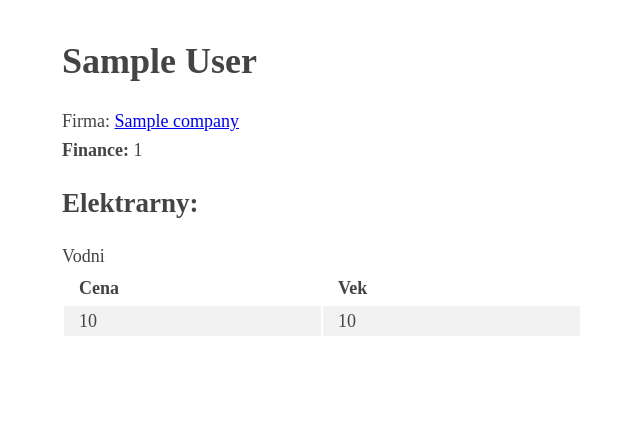
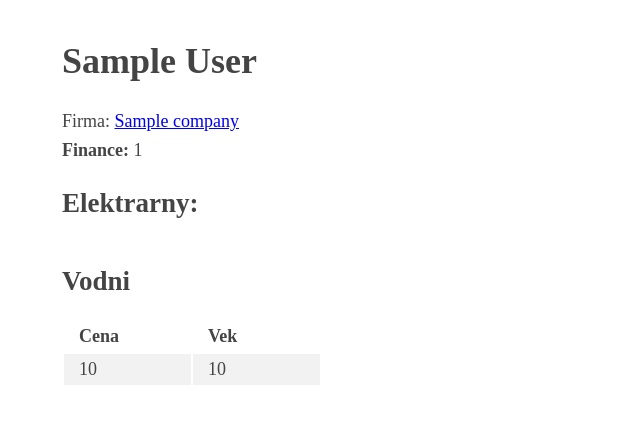
Before and after one commit to SafarRadim/powerplants, a Flask app: page /powerplants/users/1 in a window 1280 px wide. Shown: the top 424 px of the page, without its empty margins (253-893 px from the left). Run offline with Flask 2, Linux system fonts and the light colour scheme; tables that the repository leaves empty hold one stand-in row (values such as "Sample post").

Commit message:
user.html powerplant list update to match company.html

```diff
--- a/flaskr/templates/powerplants/user.html
+++ b/flaskr/templates/powerplants/user.html
@@ -12,19 +12,28 @@
 
     {% if count != 0 %}
     <h2> Elektrarny: </h2>
-    {% set vars = {'last':plants[0].type} %}
+    {% set vars = {'last':plants[0].type, 'column':0} %}
+    <div class="row">
+        <div class="column">
+            <h2> {{ types[vars.last] }} </h2>
             <table>
-        <label> {{ types[vars.last] }} </label>
                 <tr>
                     <th> Cena </th>
                     <th> Vek </th>
                 </tr>
-        {% for plant in plants %}
+            {% for plant in plants if plant.active %}
             {% if vars.last != plant.type %}
                 {% if vars.update({'last': plant.type}) %} {% endif %}
+                {% if vars.update({'column':vars.column + 1}) %} {% endif %}
             </table>
+        </div>
+            {% if vars.column % 2 == 0 %}
+    </div>
+    <div class="row">
+            {% endif %}
+        <div class="column">
+                    <h2> {{ types[plant.type] }} </h2>
                 <table>
-                    <label> {{ types[plant.type] }} </label>
                 <tr>
                     <th> Cena </th>
                     <th> Vek </th>
@@ -36,5 +45,7 @@
             </tr>
         {% endfor %}
     </table>
+                </div>
+                </div>
     {% endif %}
 </body>
```
Lines whose indentation alone changed are shown as unchanged.
